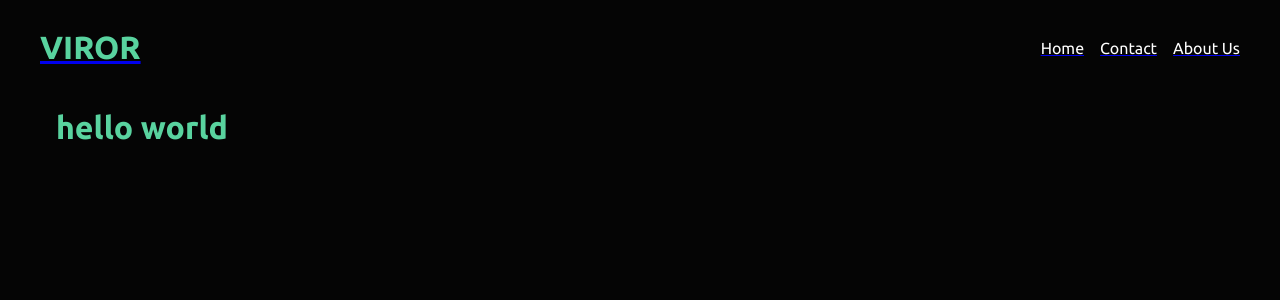
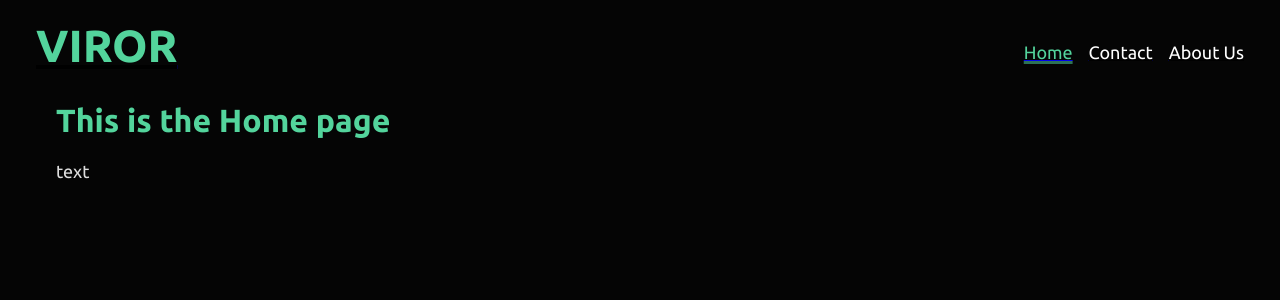
Before and after one commit to Ashmit25/geek-a-hertz, a Next.js app: page / in a window 1280 px wide. Shown: the top 300 px of the page. Built offline with nearby package versions, Linux system fonts and the light colour scheme.

Commit message:
minor design changes

```diff
--- a/components/Navbar.js
+++ b/components/Navbar.js
@@ -1,6 +1,7 @@
 import styles from "@/styles/Home.module.css";
 import Link from "next/link";
 import React from 'react'
+import { usePathname } from "next/navigation";
 
 const links = [
     {
@@ -18,13 +19,14 @@ const links = [
 ];
 
 function Navbar() {
+  const pathName = usePathname();
   return (
     <div className={styles.navbar}>
-      <Link href="/"><h1 className={styles.heading}>VIROR</h1></Link>
+      <Link href="/"><h1 className={styles.navhead}>VIROR</h1></Link>
       <div className={styles.navlinks}>
         {links.map(({label,href}) => (
             <Link key={label} href={href}>
-                <p className={styles.navlink}>{label}</p>
+                <p className={pathName == href ? styles.activenav : styles.navlink}>{label}</p>
             </Link>
         ))}
       </div>
--- a/src/pages/index.js
+++ b/src/pages/index.js
@@ -13,7 +13,8 @@ export default function Home() {
       </Head>
       <Navbar/>
       <div className={styles.body}>
-        <h1 className={styles.heading}>hello world</h1>
+        <h1 className={styles.heading}>This is the Home page</h1>
+        <p className={styles.para}>text</p>
       </div>
 
     </>
--- a/src/styles/Home.module.css
+++ b/src/styles/Home.module.css
@@ -1,11 +1,17 @@
 .heading {
     color: var(--primary);
+}
+
+.navhead {
+    color: var(--primary);
+    font-size: 45px;
+    text-decoration: underline black;
 }
 
 .navbar {
     display: flex;
     justify-content: space-between;
-    padding: 0 2rem 0 2rem;
+    padding: 1.25rem 1.75rem 0 1.75rem;
     align-items: center;
 }
 
@@ -18,13 +24,30 @@
 
 .navlink {
     color: white;
+    font-size: 18px;
+    cursor: pointer;
+    text-decoration: underline black;
 }
 
 .navlink:hover {
     color: var(--primary);
+
+}
+
+.activenav {
+    color: var(--primary);
+    font-size: 18px;
+    cursor: pointer;
+    text-decoration: underline #53d49c86;
+    text-decoration-thickness: 3px;
 }
 
 .body {
     margin: 0 3rem 0 3rem;
     color: var(--primary);
 }
+
+.para {
+    font-size: 18px;
+    color: var(--text);
+}
--- a/src/styles/globals.css
+++ b/src/styles/globals.css
@@ -1,8 +1,7 @@
-/* @import url("http://fonts.googleapis.com/css?family=Ubuntu:regular,bold&subset=Latin");*/
-
 * {
   background-color: var(--background);
   font-family: Ubuntu;
+  margin-top: -0px;
 }
 @font-face {
   font-family: Ubuntu;
@@ -21,7 +20,7 @@
 :root {
   --text: #dedede;
   --background: #050505;
-  --primary: #59d39f;
+  --primary: #53d49c;
   --secondary: #afa18c;
   --accent: #88af9f;
 }
```
